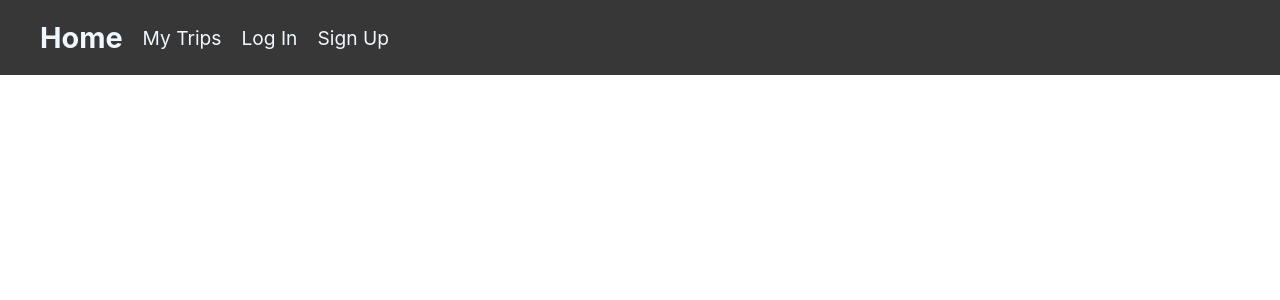
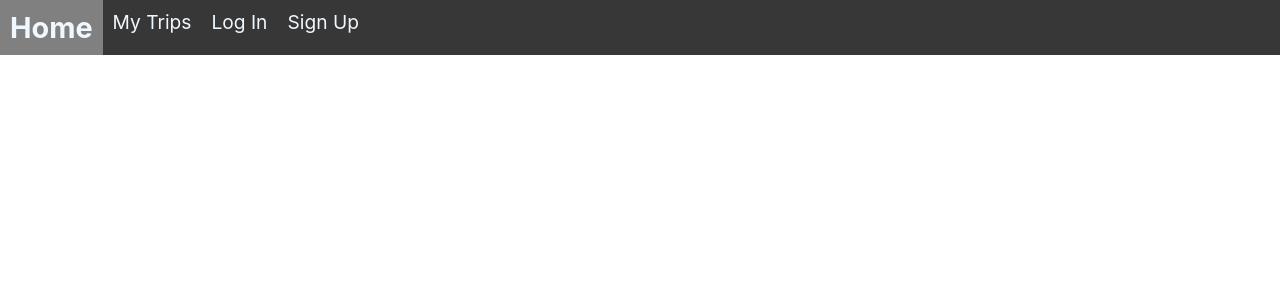
Before and after one commit to gleekl/Team-Project-1, a React (Create React App) app in the folder client/: page / in a window 1280 px wide. Shown: the top 300 px of the page. Built offline with nearby package versions, Linux system fonts and the light colour scheme; no server answers.

Commit message:
Logout component added.

```diff
--- a/client/src/App.css
+++ b/client/src/App.css
@@ -1,26 +1,31 @@
+* {
+  box-sizing: border-box;
+}
+
 nav {
   color: azure;
   background: rgb(55, 55, 55);
   display: flex;
-  align-items: center;
-  padding: 0 30px;
+  align-items: stretch;
   position: fixed;
   top: 0px;
   width: 100%;
-  max-height: 75px;
+  height: 55px;
+}
+
+nav h1 {
+  margin: 0;
 }
 
 nav a {
-  height: 100%;
   color: aliceblue;
-  /* display: inline-block; */
   padding: 10px;
   font-size: 1.2em;
   text-decoration: none;
 }
 
 nav a:hover {
-  background-color: grey;
+  background: grey;
 }
 
 main {
--- a/client/src/components/Users/Login.js
+++ b/client/src/components/Users/Login.js
@@ -51,3 +51,5 @@ const Login = (props) => {
     </form>
   )
 }
+
+export default Login
```
Also changed, not shown: client/src/App.js (+6 -2 lines), client/src/components/Users/Logout.js (+38 -0 lines).
